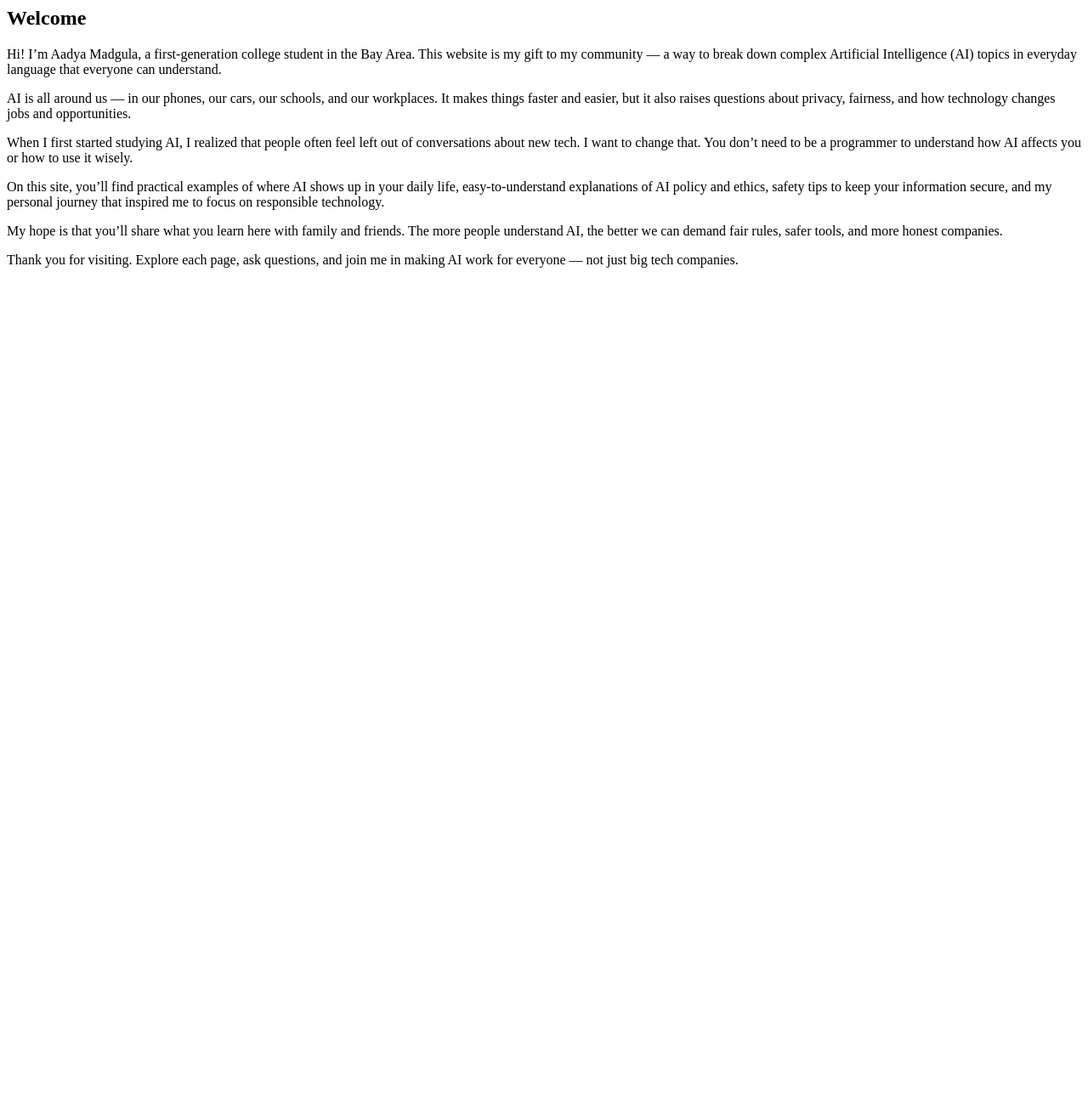
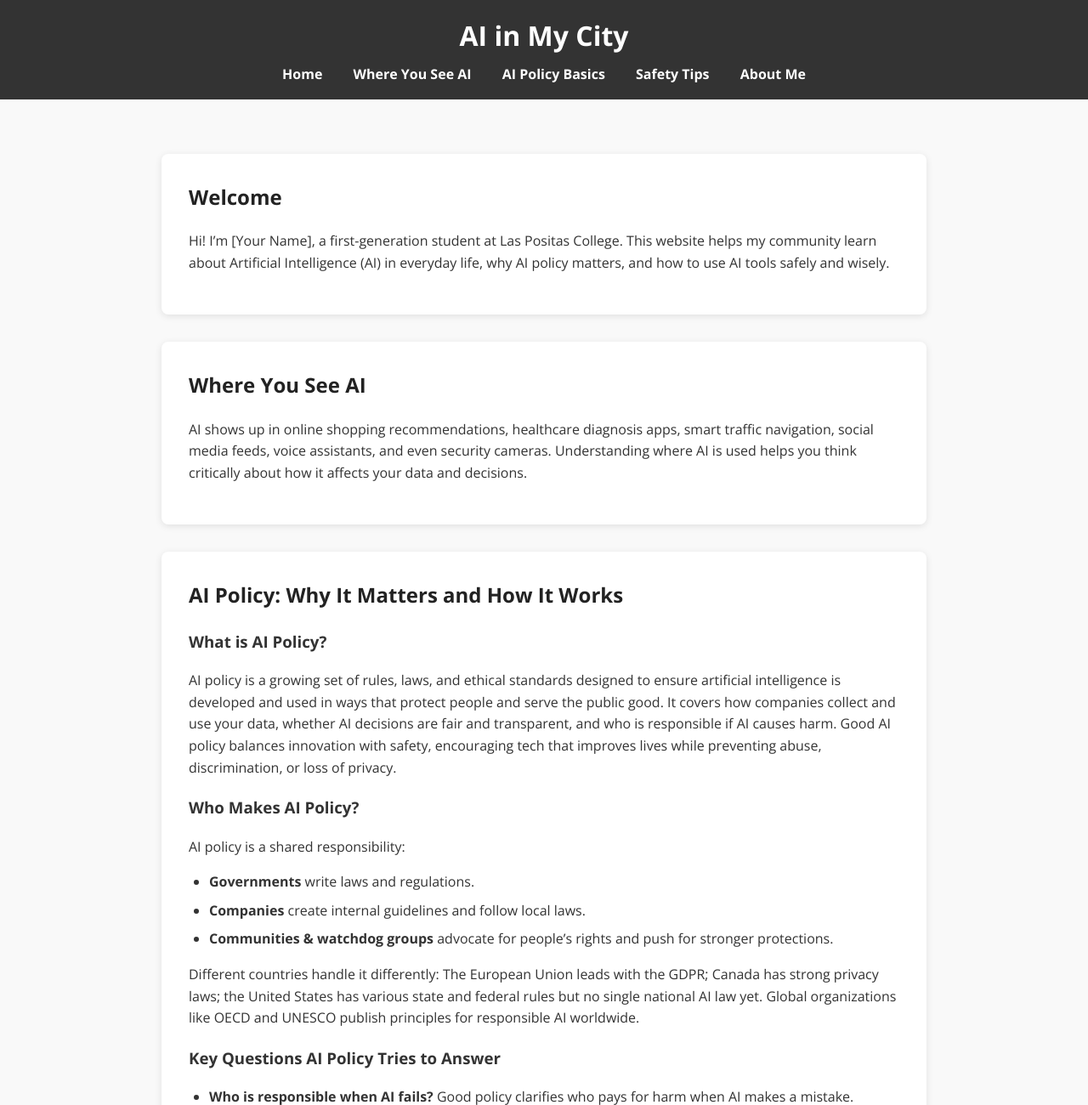
Before and after one commit to aadya1245/AI-in-my-city, a plain HTML site: page index.html in a window 1280 px wide. Shown: the top 1300 px of the page at 85% size. Before the commit the page ends 800 px from the top, so only its background shows below. Drawn offline with nearby package versions, Linux system fonts and the light colour scheme.

Commit message:
Add files via upload

```diff
--- a/index.html
+++ b/index.html
@@ -1,17 +1,102 @@
-<main>
+<!DOCTYPE html>
+<html lang="en">
+<head>
+  <meta charset="UTF-8" />
+  <title>AI in My City - One Page</title>
+  <link rel="stylesheet" href="style.css" />
+  <link href="https://fonts.googleapis.com/css2?family=Open+Sans:wght@400;700&display=swap" rel="stylesheet">
+</head>
+<body>
 
-  <h2>Welcome</h2>
+  <header>
+    <h1>AI in My City</h1>
+    <nav>
+      <a href="#home">Home</a>
+      <a href="#uses">Where You See AI</a>
+      <a href="#policy">AI Policy Basics</a>
+      <a href="#tips">Safety Tips</a>
+      <a href="#about">About Me</a>
+    </nav>
+  </header>
 
-  <p>Hi! I’m Aadya Madgula, a first-generation college student in the Bay Area. This website is my gift to my community — a way to break down complex Artificial Intelligence (AI) topics in everyday language that everyone can understand.</p>
+  <main>
 
-  <p>AI is all around us — in our phones, our cars, our schools, and our workplaces. It makes things faster and easier, but it also raises questions about privacy, fairness, and how technology changes jobs and opportunities.</p>
+    <section id="home">
+      <h2>Welcome</h2>
+      <p>Hi! I’m [Your Name], a first-generation student at Las Positas College. This website helps my community learn about Artificial Intelligence (AI) in everyday life, why AI policy matters, and how to use AI tools safely and wisely.</p>
+    </section>
 
-  <p>When I first started studying AI, I realized that people often feel left out of conversations about new tech. I want to change that. You don’t need to be a programmer to understand how AI affects you or how to use it wisely.</p>
+    <section id="uses">
+      <h2>Where You See AI</h2>
+      <p>AI shows up in online shopping recommendations, healthcare diagnosis apps, smart traffic navigation, social media feeds, voice assistants, and even security cameras. Understanding where AI is used helps you think critically about how it affects your data and decisions.</p>
+    </section>
 
-  <p>On this site, you’ll find practical examples of where AI shows up in your daily life, easy-to-understand explanations of AI policy and ethics, safety tips to keep your information secure, and my personal journey that inspired me to focus on responsible technology.</p>
+    <section id="policy">
+      <h2>AI Policy: Why It Matters and How It Works</h2>
 
-  <p>My hope is that you’ll share what you learn here with family and friends. The more people understand AI, the better we can demand fair rules, safer tools, and more honest companies.</p>
+      <h3>What is AI Policy?</h3>
+      <p>AI policy is a growing set of rules, laws, and ethical standards designed to ensure artificial intelligence is developed and used in ways that protect people and serve the public good. It covers how companies collect and use your data, whether AI decisions are fair and transparent, and who is responsible if AI causes harm. Good AI policy balances innovation with safety, encouraging tech that improves lives while preventing abuse, discrimination, or loss of privacy.</p>
 
-  <p>Thank you for visiting. Explore each page, ask questions, and join me in making AI work for everyone — not just big tech companies.</p>
+      <h3>Who Makes AI Policy?</h3>
+      <p>AI policy is a shared responsibility:</p>
+      <ul>
+        <li><strong>Governments</strong> write laws and regulations.</li>
+        <li><strong>Companies</strong> create internal guidelines and follow local laws.</li>
+        <li><strong>Communities & watchdog groups</strong> advocate for people’s rights and push for stronger protections.</li>
+      </ul>
+      <p>Different countries handle it differently: The European Union leads with the GDPR; Canada has strong privacy laws; the United States has various state and federal rules but no single national AI law yet. Global organizations like OECD and UNESCO publish principles for responsible AI worldwide.</p>
 
-</main>
+      <h3>Key Questions AI Policy Tries to Answer</h3>
+      <ul>
+        <li><strong>Who is responsible when AI fails?</strong> Good policy clarifies who pays for harm when AI makes a mistake.</li>
+        <li><strong>How do we prevent bias and discrimination?</strong> Policies require companies to test AI for fairness so it doesn’t discriminate unfairly.</li>
+        <li><strong>When should companies disclose AI decisions?</strong> You should know when a machine, not a human, makes a choice that affects your life.</li>
+      </ul>
+
+      <h3>Key Areas of AI Policy</h3>
+      <ul>
+        <li><strong>🔐 Data Privacy:</strong> Protects your personal data; ensures companies ask permission, explain how data is used, and keep it secure.</li>
+        <li><strong>⚖️ Algorithmic Fairness:</strong> Requires AI to treat everyone fairly, regardless of background.</li>
+        <li><strong>🔎 Transparency:</strong> Makes companies explain how AI works so you can understand and challenge unfair results.</li>
+        <li><strong>👥 Accountability:</strong> Ensures humans remain responsible when AI makes mistakes and requires audits to check AI performance.</li>
+      </ul>
+
+      <h3>What You Can Do</h3>
+      <ul>
+        <li>✅ Learn how your data is used.</li>
+        <li>✅ Ask questions about AI tools you use.</li>
+        <li>✅ Support groups that fight for fair AI laws.</li>
+        <li>✅ Vote for leaders who care about privacy and tech accountability.</li>
+      </ul>
+      <p>Stay curious. Stay informed. Your voice helps shape the future of AI for everyone.</p>
+    </section>
+
+    <section id="tips">
+      <h2>AI Safety Tips: How to Protect Yourself in a Connected World</h2>
+
+      <p>AI makes life easier but also creates risks. Smart habits help you enjoy technology while protecting your privacy and security. Here’s how:</p>
+
+      <ul>
+        <li><strong>🔑 Use Strong, Unique Passwords:</strong> Different complex passwords for every account. Use a password manager to keep track securely.</li>
+        <li><strong>🛡️ Enable Two-Factor Authentication (2FA):</strong> Adds an extra code when logging in. Use an authenticator app for more security than text messages.</li>
+        <li><strong>📱 Check App Permissions:</strong> Limit access to your camera, mic, location. Review regularly in phone settings.</li>
+        <li><strong>🎙️ Mute Smart Speakers:</strong> Smart assistants can record by accident. Mute when not in use and delete old voice logs.</li>
+        <li><strong>🔄 Keep Devices Updated:</strong> Updates fix security flaws hackers could exploit. Turn on automatic updates when possible.</li>
+        <li><strong>🧐 Verify Information:</strong> AI chatbots can make mistakes. Double-check important advice (health, finance) with a real expert.</li>
+        <li><strong>🚫 Be Scam-Smart:</strong> AI helps scammers write fake emails and calls. Never click unknown links — verify before sharing info.</li>
+        <li><strong>👨‍👩‍👧‍👦 Educate Your Family:</strong> Teach kids and older relatives how to spot scams and practice safe online habits together.</li>
+      </ul>
+
+      <p>Good habits protect your data and peace of mind. Stay alert, share these tips with others, and keep learning — safe tech starts with you!</p>
+
+    </section>
+
+    <section id="about">
+      <h2>About Me</h2>
+      <p>I’m [Your Name], a student passionate about AI ethics and community education. I lead Project CARE, teach swimming, and study tech policy to make AI safer for everyone. Thank you for reading and being part of this mission!</p>
+    </section>
+
+  </main>
+
+</body>
+</html>
--- a/style.css
+++ b/style.css
@@ -1,54 +1,67 @@
+html {
+  scroll-behavior: smooth;
+}
+
 body {
-  font-family: Arial, sans-serif;
+  font-family: 'Open Sans', sans-serif;
   margin: 0;
   padding: 0;
+  line-height: 1.6;
+  background: #f9f9f9;
+  color: #333;
 }
 
-/* Header style */
 header {
   background: #333;
   color: #fff;
-  padding: 1rem;
+  padding: 1rem 2rem;
+  text-align: center;
 }
 
-/* Navigation links */
+header h1 {
+  margin: 0;
+  font-size: 2rem;
+}
+
+nav {
+  margin-top: 0.5rem;
+}
+
 nav a {
   color: #fff;
-  margin-right: 1rem;
+  margin: 0 1rem;
   text-decoration: none;
+  font-weight: 600;
+  transition: color 0.3s;
 }
 
 nav a:hover {
-  text-decoration: underline;
+  color: #ffd700;
 }
 
-/* Main content style */
 main {
-  padding: 2rem;
+  padding: 2rem 5%;
+  max-width: 900px;
+  margin: auto;
 }
 
-/* Headings */
-h1, h2 {
-  color: #333;
+section {
+  background: #fff;
+  margin: 2rem 0;
+  padding: 2rem;
+  border-radius: 8px;
+  box-shadow: 0 2px 8px rgba(0,0,0,0.1);
 }
 
-/* Page-specific background colors */
-.home-page {
-  background: #f0f8ff; /* light blue */
+section h2 {
+  color: #222;
+  margin-top: 0;
 }
 
-.uses-page {
-  background: #fff8dc; /* cornsilk */
+ul {
+  padding-left: 1.5rem;
 }
 
-.policy-page {
-  background: #e6ffe6; /* mint green */
+ul li {
+  margin-bottom: 0.5rem;
 }
-
-.tips-page {
-  background: #fff0f5; /* lavender blush */
-}
-
-.about-page {
-  background: #f5f5dc; /* beige */
-}
```
